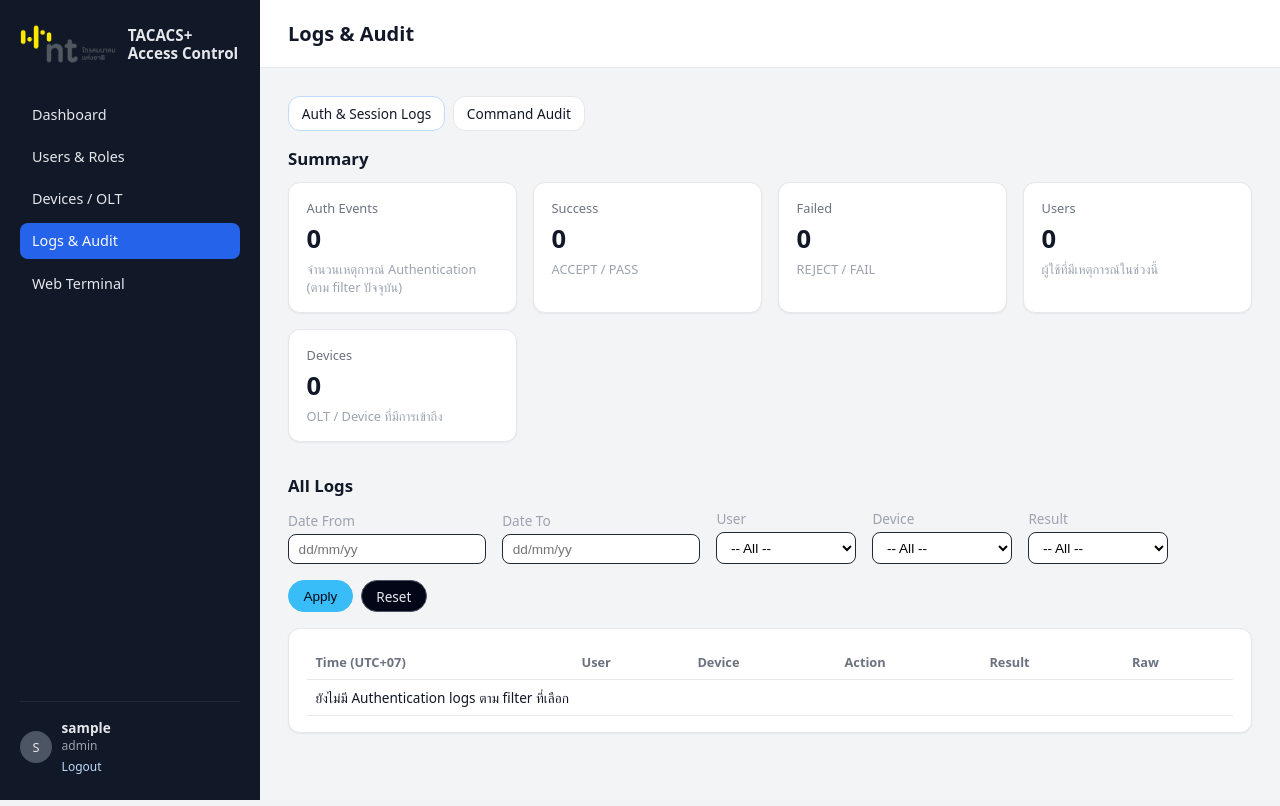
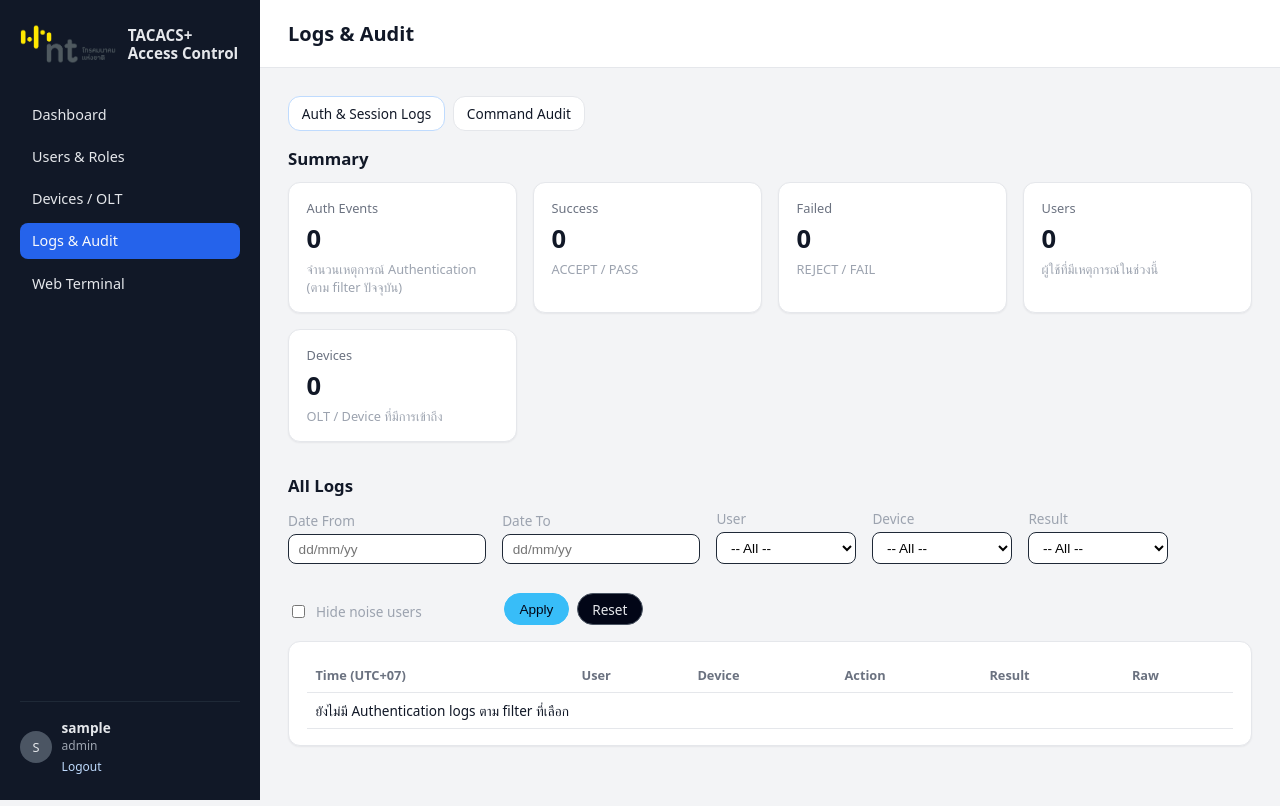
Before and after one commit to FongShana/DashboardTACACS, a Flask app: page /logs/auth in a window 1280 px wide. Run offline with Flask 3, Linux system fonts and the light colour scheme; the visitor is signed in with stand-in values (Sample User, id 1); some libraries are stand-ins or nearby versions.

Commit message:
Apply coalesce/debounce and add option to hide noise users

```diff
--- a/tacacs_dashboard/routes/logs.py
+++ b/tacacs_dashboard/routes/logs.py
@@ -1,8 +1,10 @@
 from __future__ import annotations
 
+import os
 import time
 from collections import Counter
 from datetime import date, datetime, time as dtime, timedelta
+from pathlib import Path
 from zoneinfo import ZoneInfo
 
 from flask import Blueprint, render_template, request, redirect, url_for, session
@@ -19,6 +21,82 @@ from tacacs_dashboard.services.access_control import allowed_device_group_ids, d
 
 
 bp = Blueprint("logs", __name__)
+
+
+# -----------------------------
+# Config helpers (secret.env)
+# -----------------------------
+_BASE_DIR = Path(__file__).resolve().parent.parent.parent
+_SECRET_ENV_PATH = _BASE_DIR / "secret.env"
+
+
+def _read_env(key: str, default: str = "") -> str:
+    v = os.getenv(key)
+    if v is not None and str(v).strip() != "":
+        return str(v).strip()
+
+    if not _SECRET_ENV_PATH.exists():
+        return default
+
+    try:
+        for line in _SECRET_ENV_PATH.read_text(encoding="utf-8").splitlines():
+            line = line.strip()
+            if not line or line.startswith("#"):
+                continue
+            if line.startswith(key + "="):
+                return line.split("=", 1)[1].strip()
+    except Exception:
+        return default
+
+    return default
+
+
+def _env_bool(key: str, default: bool = False) -> bool:
+    v = (_read_env(key, "1" if default else "0") or "").strip().lower()
+    return v in ("1", "true", "yes", "y", "on")
+
+
+def _parse_bool(v: str | None, default: bool = False) -> bool:
+    if v is None:
+        return bool(default)
+    s = (v or "").strip().lower()
+    if s == "":
+        return bool(default)
+    return s in ("1", "true", "yes", "y", "on")
+
+
+_NOISE_USERS_CACHE: dict = {"ts": 0.0, "mtime": 0.0, "users": set(), "default_hide": False}
+
+
+def _get_noise_users() -> tuple[set[str], bool]:
+    """Return (noise_users_lower_set, default_hide_noise_flag)."""
+    now = time.time()
+    mtime = 0.0
+    try:
+        if _SECRET_ENV_PATH.exists():
+            mtime = _SECRET_ENV_PATH.stat().st_mtime
+    except Exception:
+        mtime = 0.0
+
+    cached_ts = float(_NOISE_USERS_CACHE.get("ts") or 0.0)
+    cached_mtime = float(_NOISE_USERS_CACHE.get("mtime") or 0.0)
+    if (now - cached_ts) < 2.0 and mtime == cached_mtime:
+        return set(_NOISE_USERS_CACHE.get("users") or set()), bool(_NOISE_USERS_CACHE.get("default_hide") or False)
+
+    raw = (_read_env("LOGS_HIDE_USERS", "zte") or "zte").strip()
+    users = set()
+    for part in raw.split(","):
+        u = (part or "").strip().lower()
+        if u:
+            users.add(u)
+
+    default_hide = _env_bool("LOGS_HIDE_NOISE_DEFAULT", default=False)
+
+    _NOISE_USERS_CACHE["ts"] = now
+    _NOISE_USERS_CACHE["mtime"] = mtime
+    _NOISE_USERS_CACHE["users"] = users
+    _NOISE_USERS_CACHE["default_hide"] = default_hide
+    return users, default_hide
 
 
 # -----------------------------
@@ -193,40 +271,92 @@ def _allowed_group_ids_from_session():
         return None
 
 
+_POLICY_CHOICES_CACHE: dict = {}
+
+
 def _get_filter_choices_from_policy():
     """Build dropdown choices from policy.json (not from recent logs).
 
     This prevents 'missing options' when recent log sample is too small.
     Choices are also restricted by device-group scope for admin accounts.
     """
+    allowed = _allowed_group_ids_from_session()
+
+    # Cache by (policy mtime, allowed groups) to reduce per-refresh overhead.
+    pol_mtime = 0.0
+    try:
+        if policy_store.POLICY_PATH.exists():
+            pol_mtime = policy_store.POLICY_PATH.stat().st_mtime
+    except Exception:
+        pol_mtime = 0.0
+
+    allowed_key = "__ALL__" if allowed is None else ",".join(sorted({(g or "").strip().lower() for g in (allowed or []) if (g or "").strip()}))
+    cache_key = f"{pol_mtime:.3f}|{allowed_key}"
+    cached = _POLICY_CHOICES_CACHE.get(cache_key)
+    if cached and (time.time() - float(cached.get("ts") or 0.0)) < 2.0:
+        return cached.get("users") or [], cached.get("devices") or []
+
     policy = policy_store.load_policy() or {}
     users = policy.get("users") or []
     devices = policy.get("devices") or []
 
-    allowed = _allowed_group_ids_from_session()
+    # Noise/users to hide in dropdown (does not affect DB; just UI lists)
+    noise_users, _default_hide = _get_noise_users()
 
     if allowed is None:
-        device_list = sorted({d.get("ip") for d in devices if d.get("ip")})
-        user_list = sorted({u.get("username") for u in users if u.get("username")})
+        device_list = sorted({(d.get("ip") or "").strip() for d in devices if (d.get("ip") or "").strip()})
+        user_list = sorted({(u.get("username") or "").strip() for u in users if (u.get("username") or "").strip()})
     else:
-        allowed_set = set(allowed)
+        allowed_set = set((g or "").strip().lower() for g in (allowed or []) if (g or "").strip())
+
+        # Allowed device IPs for the admin's scope
         device_list = sorted(
-            {d.get("ip") for d in devices if d.get("ip") and device_in_scope(d, allowed_set)}
+            {(d.get("ip") or "").strip() for d in devices if (d.get("ip") or "").strip() and device_in_scope(d, allowed_set)}
         )
+        allowed_ips = set(device_list)
+
         user_list = []
         for u in users:
             uname = (u.get("username") or "").strip()
             if not uname:
                 continue
-            group_ids = u.get("device_group_ids") or []
-            if set(group_ids) & allowed_set:
+
+            gids = [str(x).strip().lower() for x in (u.get("device_group_ids") or []) if str(x).strip()]
+
+            # Backward compatible / "global" users:
+            # - If device_group_ids is missing/empty, treat as global (visible to all admins)
+            in_scope = (len(gids) == 0)
+
+            if not in_scope and (set(gids) & allowed_set):
+                in_scope = True
+
+            # Target OLT scope can grant visibility even if groups aren't set
+            if not in_scope:
+                t_ips = [str(x).strip() for x in (u.get("target_olt_ips") or []) if str(x).strip()]
+                if t_ips and any(ip in allowed_ips for ip in t_ips):
+                    in_scope = True
+
+            if in_scope:
                 user_list.append(uname)
         user_list = sorted(set(user_list))
 
-    # Hide the vendor/system account "zte" to reduce clutter (zte01/zte02 still shown)
-    user_list = [u for u in user_list if u != "zte"]
+    # Hide noisy/system accounts in dropdown
+    user_list = [u for u in user_list if (u or "").strip().lower() not in noise_users]
 
+    _POLICY_CHOICES_CACHE[cache_key] = {"ts": time.time(), "users": user_list, "devices": device_list}
     return user_list, device_list
+
+
+def _filter_out_noise(events: list[dict], noise_users: set[str]) -> list[dict]:
+    if not events or not noise_users:
+        return events
+    out = []
+    for e in events:
+        u = (e.get("user") or "").strip().lower()
+        if u and u in noise_users:
+            continue
+        out.append(e)
+    return out
 
 @bp.route("/")
 def index():
@@ -252,6 +382,10 @@ def auth():
     user_filter, device_filter, result_filter = _get_auth_filters()
     cmd_user_filter, cmd_device_filter, cmd_contains_filter = _get_cmd_filters()
     date_from, date_to, start_dt, end_dt = _get_date_filters()
+
+    noise_users, default_hide_noise = _get_noise_users()
+    hn_vals = request.args.getlist("hide_noise")
+    hide_noise = _parse_bool(hn_vals[-1] if hn_vals else None, default=default_hide_noise)
 
     # Parse only auth/session logs for this page.
     # IMPORTANT: when a date range is wide, the total events can be huge.
@@ -287,7 +421,7 @@ def auth():
 
         if not has_any_filter:
             # Fast mode (reset state)
-            base_limit = 6000
+            base_limit = 400
             base_max_files = 4
             base_max_lines = 6000
 
@@ -320,6 +454,11 @@ def auth():
                 device=device_filter,
                 result=result_filter,
             )
+
+    # Optional: hide noise/system users (both summary and table)
+    if hide_noise:
+        filtered_events = _filter_out_noise(filtered_events, noise_users)
+        events_for_lists = _filter_out_noise(events_for_lists, noise_users)
     # Dropdown lists (from policy.json so options never get 'pushed out')
     user_list, device_list = _get_filter_choices_from_policy()
     result_list = sorted(
@@ -371,6 +510,7 @@ def auth():
         # date filters
         date_from=date_from,
         date_to=date_to,
+        hide_noise=hide_noise,
     )
 
 
@@ -380,6 +520,10 @@ def command():
     user_filter, device_filter, result_filter = _get_auth_filters()
     cmd_user_filter, cmd_device_filter, cmd_contains_filter = _get_cmd_filters()
     date_from, date_to, start_dt, end_dt = _get_date_filters()
+
+    noise_users, default_hide_noise = _get_noise_users()
+    hn_vals = request.args.getlist("hide_noise")
+    hide_noise = _parse_bool(hn_vals[-1] if hn_vals else None, default=default_hide_noise)
 
     # Command audit logs:
     # - default = recent (fast)
@@ -397,7 +541,10 @@ def command():
         )
     else:
         # Fast mode: micro-cache (mtime-aware) to reduce repeated parsing on refresh storms
-        command_events = _get_recent_cmd_events_cached(limit=6000)
+        command_events = _get_recent_cmd_events_cached(limit=400)
+
+    if hide_noise:
+        command_events = _filter_out_noise(command_events, noise_users)
 
     # Dropdown lists (from policy.json so options never get 'pushed out')
     cmd_user_list, cmd_device_list = _get_filter_choices_from_policy()
@@ -444,4 +591,5 @@ def command():
         # date filters
         date_from=date_from,
         date_to=date_to,
+        hide_noise=hide_noise,
     )
--- a/tacacs_dashboard/templates/_logs_subtabs.html
+++ b/tacacs_dashboard/templates/_logs_subtabs.html
@@ -1,11 +1,11 @@
 <div class="subtabs">
   <a
-    href="{{ url_for('logs.auth', user=user_filter, device=device_filter, result=result_filter, cmd_user=cmd_user_filter, cmd_device=cmd_device_filter, cmd_contains=cmd_contains_filter, date_from=date_from, date_to=date_to) }}"
+    href="{{ url_for('logs.auth', user=user_filter, device=device_filter, result=result_filter, cmd_user=cmd_user_filter, cmd_device=cmd_device_filter, cmd_contains=cmd_contains_filter, date_from=date_from, date_to=date_to, hide_noise=('1' if hide_noise else None) ) }}"
     class="subtab {% if active_logs_subpage=='auth' %}subtab-active{% endif %}"
   >Auth &amp; Session Logs</a>
 
   <a
-    href="{{ url_for('logs.command', user=user_filter, device=device_filter, result=result_filter, cmd_user=cmd_user_filter, cmd_device=cmd_device_filter, cmd_contains=cmd_contains_filter, date_from=date_from, date_to=date_to) }}"
+    href="{{ url_for('logs.command', user=user_filter, device=device_filter, result=result_filter, cmd_user=cmd_user_filter, cmd_device=cmd_device_filter, cmd_contains=cmd_contains_filter, date_from=date_from, date_to=date_to, hide_noise=('1' if hide_noise else None) ) }}"
     class="subtab {% if active_logs_subpage=='command' %}subtab-active{% endif %}"
   >Command Audit</a>
 </div>
--- a/tacacs_dashboard/templates/logs_auth.html
+++ b/tacacs_dashboard/templates/logs_auth.html
@@ -47,6 +47,9 @@
     <input type="hidden" name="cmd_user" value="{{ cmd_user_filter }}">
     <input type="hidden" name="cmd_device" value="{{ cmd_device_filter }}">
     <input type="hidden" name="cmd_contains" value="{{ cmd_contains_filter }}">
+
+    <!-- keep toggle stable even when checkbox unchecked -->
+    <input type="hidden" name="hide_noise" value="0">
 
     {# convert ISO (YYYY-MM-DD) -> dd/mm/yy for display #}
     {% set df_disp = "" %}
@@ -120,10 +123,17 @@
       </select>
     </div>
 
+    <div class="filter-item" style="min-width: 200px;">
+      <label style="display:flex; align-items:center; gap:8px; margin-top: 22px;">
+        <input type="checkbox" name="hide_noise" value="1" {% if hide_noise %}checked{% endif %}>
+        Hide noise users
+      </label>
+    </div>
+
     <div class="filter-actions">
       <button type="submit" class="btn btn-primary">Apply</button>
       <a
-        href="{{ url_for('logs.auth', cmd_user=cmd_user_filter, cmd_device=cmd_device_filter, cmd_contains=cmd_contains_filter) }}"
+        href="{{ url_for('logs.auth', cmd_user=cmd_user_filter, cmd_device=cmd_device_filter, cmd_contains=cmd_contains_filter, hide_noise=('1' if hide_noise else None)) }}"
         class="btn btn-secondary"
       >Reset</a>
     </div>
```
Also changed, not shown: tacacs_dashboard/routes/devices.py (+6 -2 lines), tacacs_dashboard/routes/users.py (+6 -2 lines), tacacs_dashboard/services/tacacs_apply.py (+60 -7 lines), tacacs_dashboard/templates/logs_command.html (+11 -1 lines).
